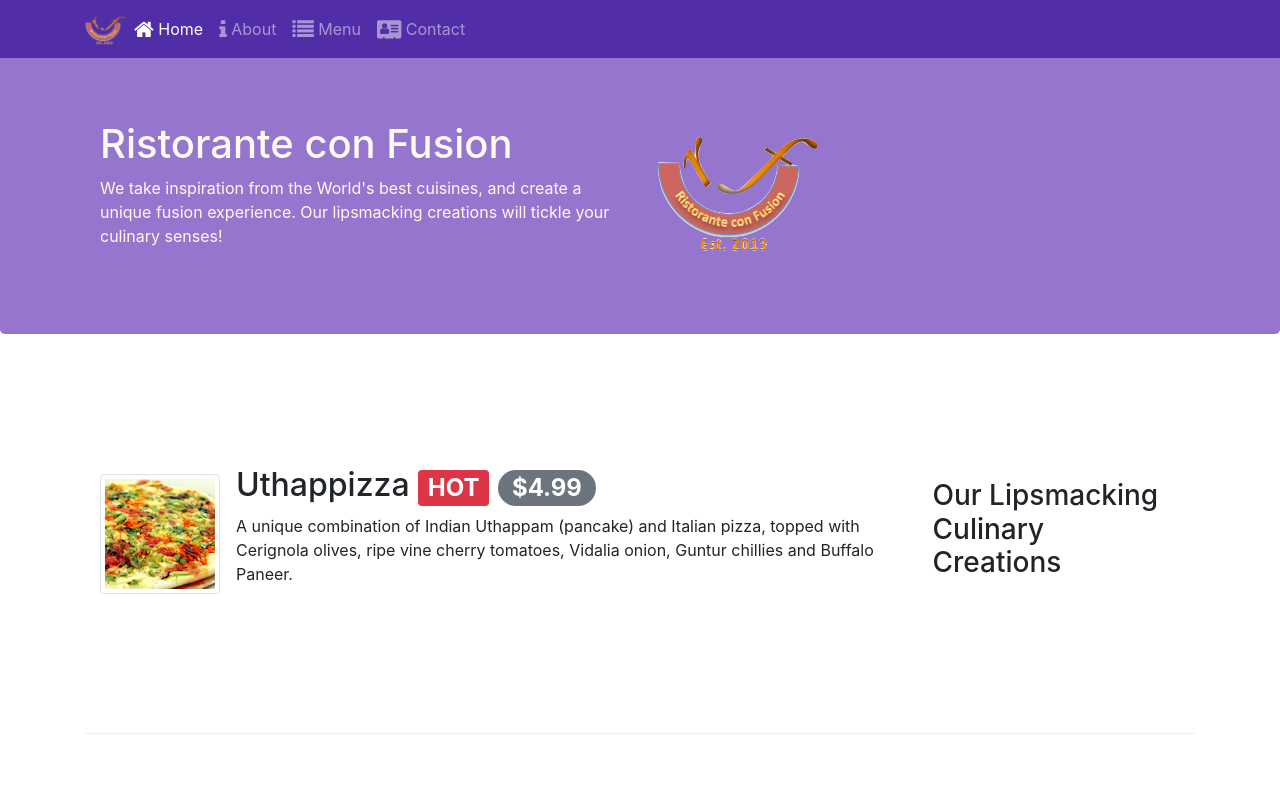
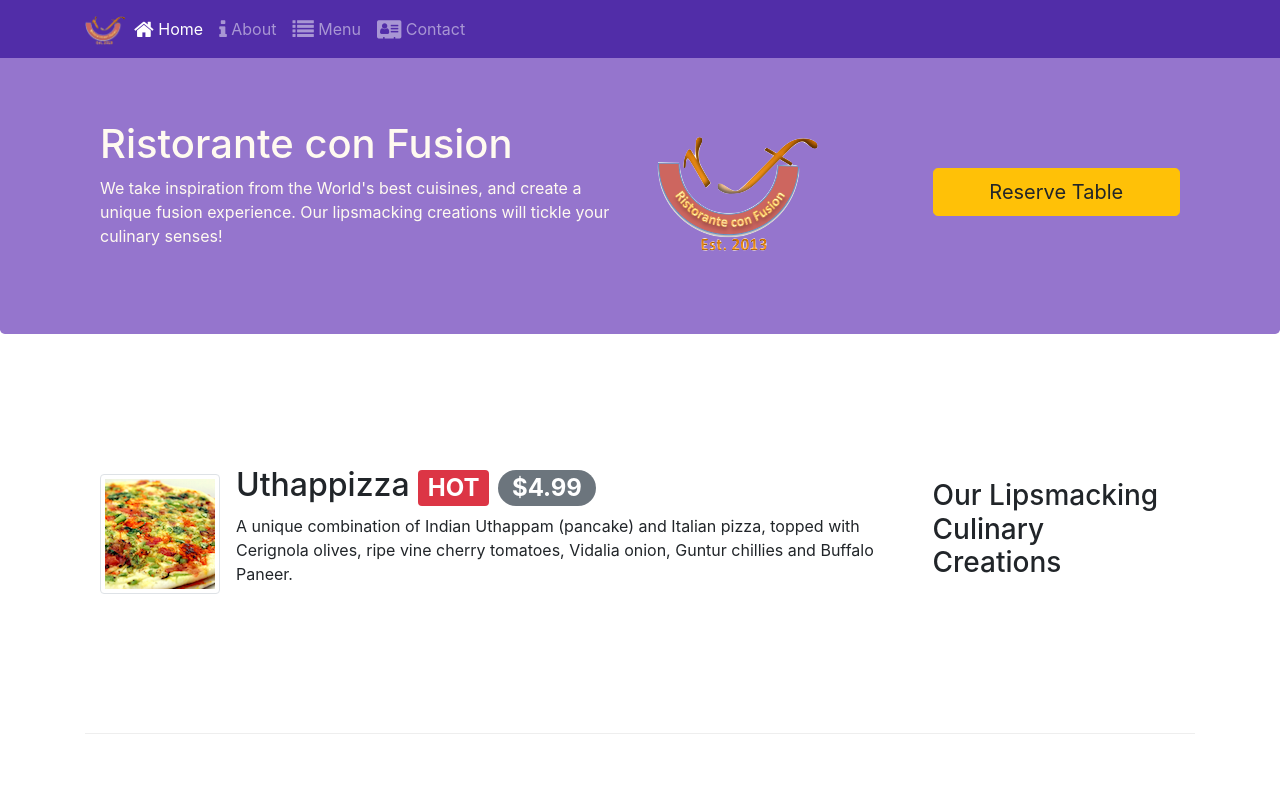
Before and after one commit to prashasti0312/git-test1, a website: page index.html in a window 1280 px wide. Shown: the top 800 px of the page. Drawn offline with nearby package versions, Linux system fonts and the light colour scheme.

Commit message:
Added reserve table option in home page

```diff
--- a/index.html
+++ b/index.html
@@ -39,9 +39,11 @@
                     <h1>Ristorante con Fusion</h1>
                     <p>We take inspiration from the World's best cuisines, and create a unique fusion experience. Our lipsmacking creations will tickle your culinary senses!</p>
                 </div>
-				<div class="col-12 col-sm align-self-center">
+				<div class="col-12 col-sm-3 align-self-center">
                     <img src="img/logo.png" class="img-fluid">
                 </div>
+				<div class="col-12 col-sm align-self-center">
+				<a role="button" class="btn btn-warning btn-lg btn-block" href="#reserve">Reserve Table</a>
                 </div>
             </div>
         </div>
```
